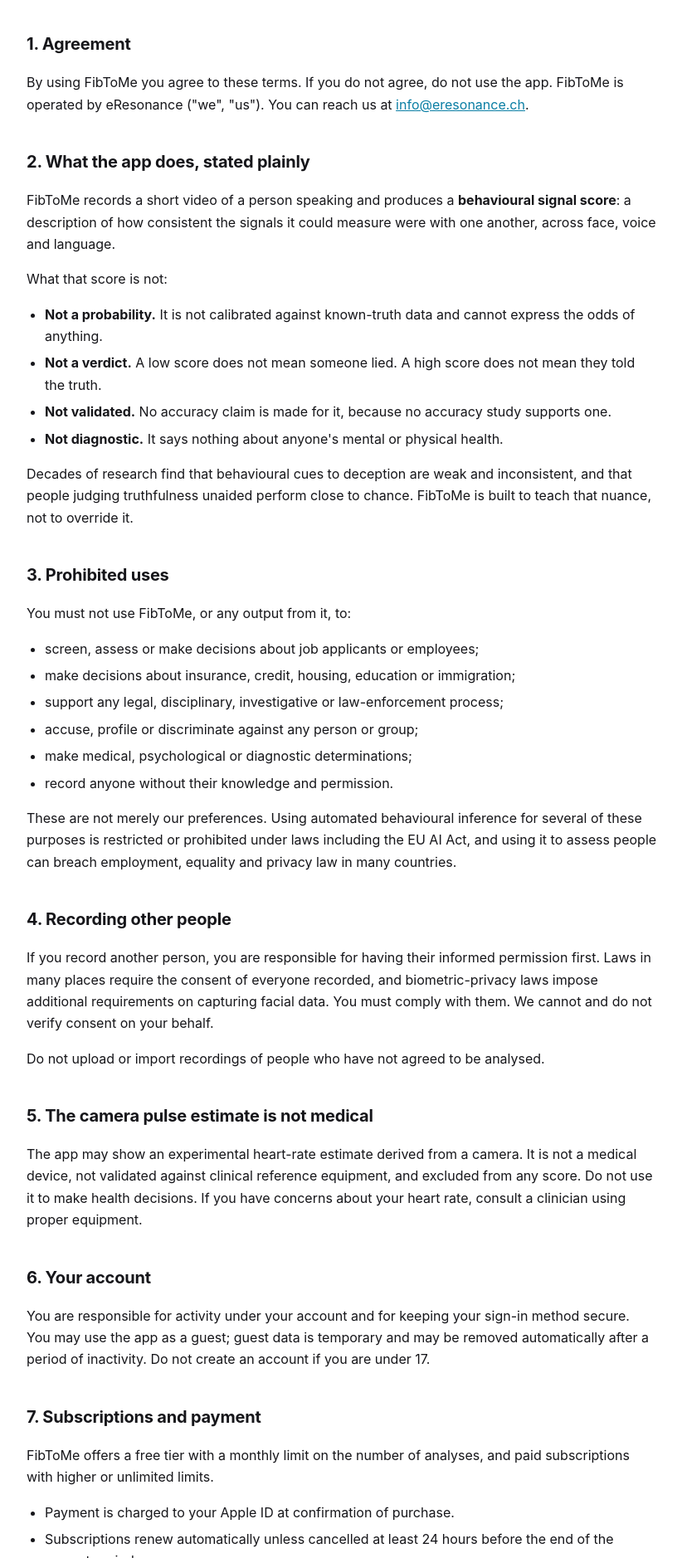
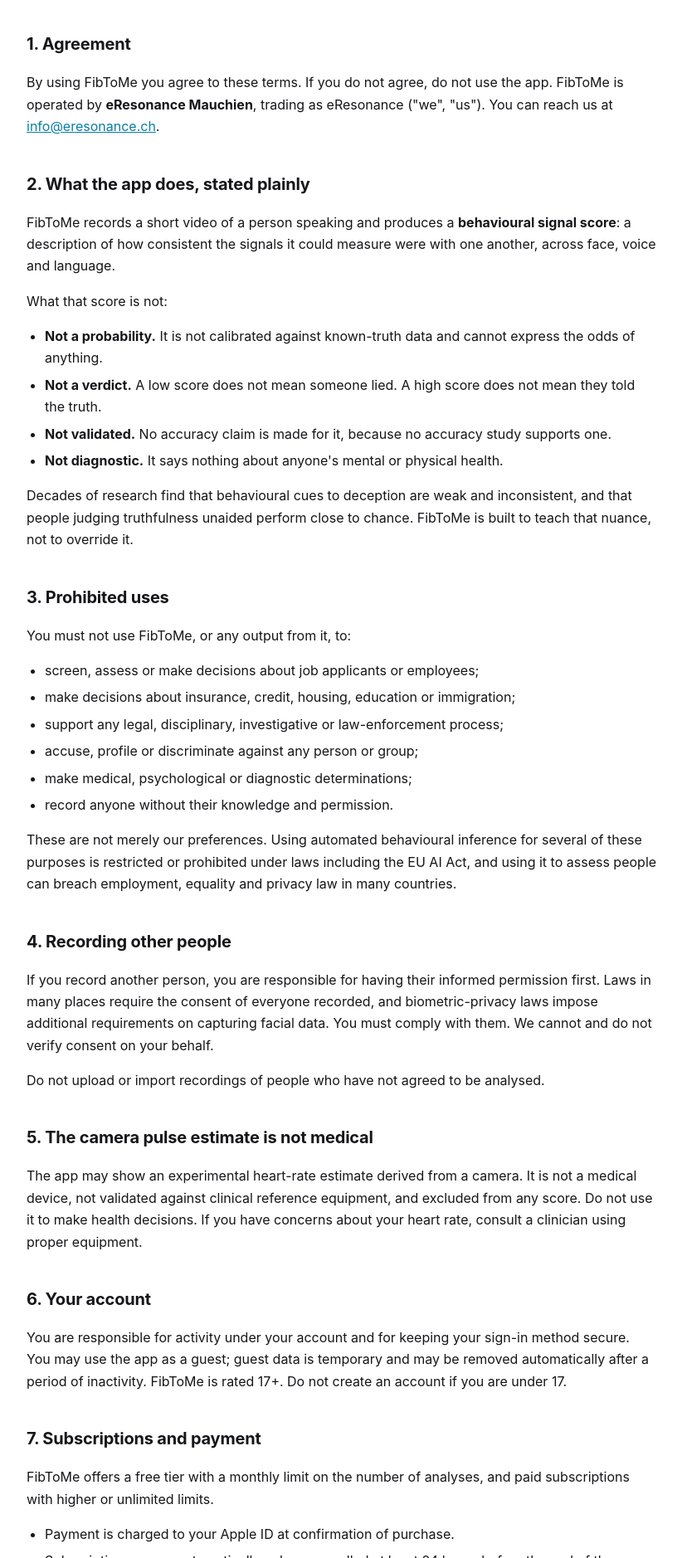
Before and after one commit to Eresonance-Zani/FibToMe-privacy-policy, a plain HTML site: page terms.html in a window 1280 px wide. Shown: the part 319-2197 px from the top of the page at 83% size, without its empty margins (228-1050 px from the left). Drawn offline with Linux system fonts and the light colour scheme.

Commit message:
Name the legal entity and state the 17+ rating explicitly
Controller is eResonance Mauchien, trading as eResonance. GDPR Art. 13
requires the controller's identity, so the trading name alone was not
sufficient — a regulator checks that line first.

Age is now stated as '17+' in the same words the App Store Connect rating
uses, in both the policy and the terms, so the two cannot be read as
saying different things.

```diff
--- a/terms.html
+++ b/terms.html
@@ -24,7 +24,7 @@
 </div>
 
 <h2>1. Agreement</h2>
-<p>By using FibToMe you agree to these terms. If you do not agree, do not use the app. FibToMe is operated by eResonance ("we", "us"). You can reach us at <a href="mailto:info@eresonance.ch">info@eresonance.ch</a>.</p>
+<p>By using FibToMe you agree to these terms. If you do not agree, do not use the app. FibToMe is operated by <strong>eResonance Mauchien</strong>, trading as eResonance ("we", "us"). You can reach us at <a href="mailto:info@eresonance.ch">info@eresonance.ch</a>.</p>
 
 <h2>2. What the app does, stated plainly</h2>
 <p>FibToMe records a short video of a person speaking and produces a <strong>behavioural signal score</strong>: a description of how consistent the signals it could measure were with one another, across face, voice and language.</p>
@@ -57,7 +57,7 @@
 <p>The app may show an experimental heart-rate estimate derived from a camera. It is not a medical device, not validated against clinical reference equipment, and excluded from any score. Do not use it to make health decisions. If you have concerns about your heart rate, consult a clinician using proper equipment.</p>
 
 <h2>6. Your account</h2>
-<p>You are responsible for activity under your account and for keeping your sign-in method secure. You may use the app as a guest; guest data is temporary and may be removed automatically after a period of inactivity. Do not create an account if you are under 17.</p>
+<p>You are responsible for activity under your account and for keeping your sign-in method secure. You may use the app as a guest; guest data is temporary and may be removed automatically after a period of inactivity. FibToMe is rated 17+. Do not create an account if you are under 17.</p>
 
 <h2>7. Subscriptions and payment</h2>
 <p>FibToMe offers a free tier with a monthly limit on the number of analyses, and paid subscriptions with higher or unlimited limits.</p>
```
Also changed, not shown: index.html (+2 -2 lines), 2 other files.
